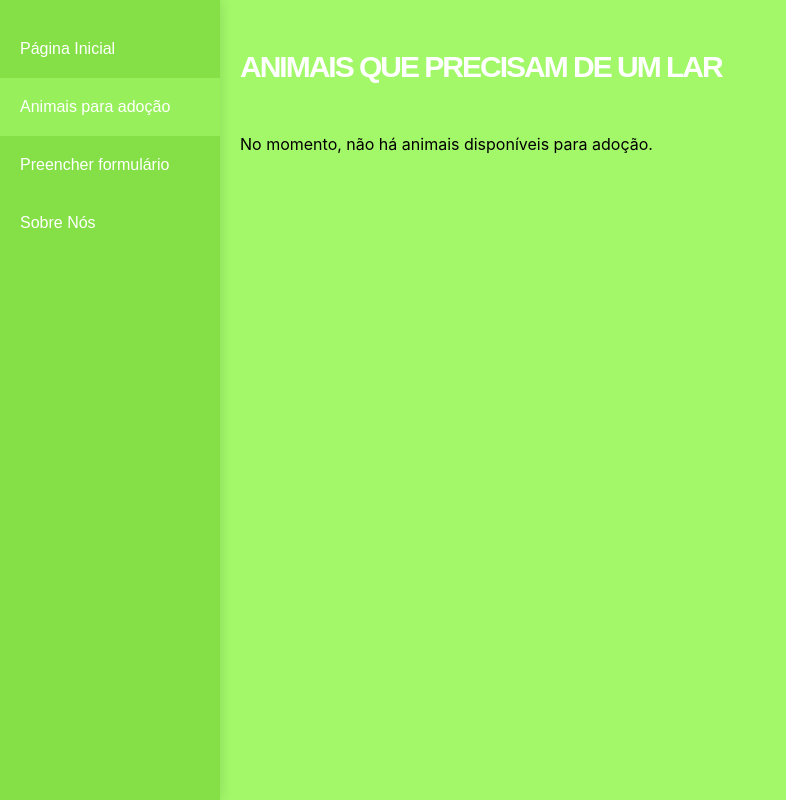
After one commit to yazzi0101/PatasQueUnem, a Django app: page /animais/ in a window 1280 px wide. The commit adds this page. Shown: the whole page, without its empty margins (0-786 px from the left). Run offline with Django 5.2, Linux system fonts and the light colour scheme; data that the repository does not hold is empty.

Commit message:
Atualiza página inicial e adiciona página de animais disponiveis

```diff
--- /dev/null
+++ b/animais/static/adopt.css
@@ -0,0 +1,167 @@
+* {
+    margin: 0;
+    padding: 0;
+    box-sizing: border-box;
+}
+
+.conteudo {
+    margin-left: 220px;
+    padding: 20px;
+}
+
+.titulo-site {
+color: #ffffff;
+font-family: 'poppins', sans-serif;
+font-size: 30px;
+font-weight: 700;
+
+
+margin-top: 30px;
+margin-bottom: 10px;
+letter-spacing: -2px;
+}
+
+
+body {
+    background-color: #a2f869;
+    display: flex;
+    flex-direction: column;
+    min-height: 100vh;
+
+    font-family: 'Inter', sans-serif;
+}
+
+.titulo-cards {
+    color: #ffffff;
+    text-align: center;
+    font-family: 'Inter', sans-serif;
+    font-size: 35px;
+    margin-top: 40px;
+    text-shadow: 2px 2px 4px rgba(0,0,0,0.2);
+}
+
+/* CSS para o container dos cards */
+.container {
+    display: flex;
+    flex-wrap: wrap;
+    gap: 20px;
+
+    margin-top: 50px;
+
+}
+
+.card:hover {
+    transform: translateY(-5px);
+    box-shadow: 0 4px 8px rgba(0,0,0,0.2);
+    transition: transform 0.3s, box-shadow 0.3s;
+}
+
+.card {
+    width: 250px;
+    padding: 20px;
+    background: #fff8fc;
+    border-radius: 20px;
+    font-family: Arial, sans-serif;
+}
+
+.card p {
+    color: black;
+    margin-top: 10px;
+}
+
+.card h3 {
+    margin-top: 10px;
+}
+
+.card img {
+    width: 100%;
+    height: 200px;
+    object-fit: cover;
+    border-radius: 12px;
+    margin-top: 15px;
+}
+
+/* SIDEBAR */
+.sidebar {
+    width: 220px;
+    height: 100vh;
+    background-color: #84e046;
+    box-shadow: 2px 0 10px rgba(0,0,0,0.1);
+
+    position: fixed;
+    left: 0;
+    top: 0;
+    justify-content: space-between;
+    padding-top: 20px;
+}
+
+/* MENU */
+.menu {
+    display: flex;
+    flex-direction: column;
+}
+
+/* LINKS */
+.menu a {
+    color: white;
+    text-decoration: none;
+
+    padding: 20px;
+
+    font-family: Arial, sans-serif;
+    transition: 0.3s;
+}
+
+/* HOVER EFFECT */
+.menu a:hover {
+    background-color: #befa96;
+}
+
+/* ACTIVE PAGE */
+.menu .active {
+    background-color: #97f05b;
+}
+
+
+/* BOTÃO PARA VER OS ANIMAIS */
+.area-animais {
+    display: flex;
+    justify-content: center;
+    margin-top: 30px;
+}
+
+.btn-animais {
+    background-color: #7b9c6d;
+    color: white;
+    text-decoration: none;
+    padding: 15px 30px;
+    border-radius: 10px;
+    font-family: Arial, sans-serif;
+    font-size: 18px;
+    font-weight: bold;
+    transition: 0.3s;
+}
+
+.btn-animais:hover {
+    background-color: #9cf37c;
+    transform: scale(1.05);
+}
+
+/* BOTÃO DE ADOTAR */
+.adopt-btn {
+    background-color: #7b9c6d;
+    color: white;
+    border: none;
+    padding: 10px 20px;
+    border-radius: 5px;
+    cursor: pointer;
+
+    transition: background-color 0.3s;
+
+    margin-top: 15px;
+}
+
+.adopt-btn:hover {
+    background-color: #9cf37c;
+    transform: scale(1.05);
+}
--- /dev/null
+++ b/animais/templates/adopt.html
@@ -0,0 +1,92 @@
+{% load static %}
+
+<!DOCTYPE html>
+<html lang="pt-BR">
+
+<head>
+
+    <meta charset="UTF-8">
+    <meta name="viewport" content="width=device-width, initial-scale=1.0">
+
+    <title>Animais disponíveis</title>
+
+    <link rel="stylesheet" href="{% static 'adopt.css' %}">
+
+</head>
+
+<body>
+
+    <main class="conteudo">
+
+        <h1 class="titulo-site">
+            ANIMAIS QUE PRECISAM DE UM LAR
+        </h1>
+
+        <div class="container">
+
+            {% for animal in animais %}
+
+                <div class="card">
+
+                    <img src="{{ animal.foto.url }}" alt="{{ animal.nome }}">
+
+                    <h3>{{ animal.nome }}</h3>
+
+                    <p>Espécie: {{ animal.especie }}</p>
+
+                    <p>
+                        Idade:
+                        {{ animal.idade }}
+                        {{ animal.get_unidade_idade_display|lower }}
+                        {{ animal.get_selecione_display }}
+                    </p>
+
+                    <p>Sexo: {{ animal.get_sexo_display }}</p>
+
+                    <a href="/adotar">
+                        <button class="adopt-btn">Adotar</button>
+                    </a>
+
+                </div>
+
+            {% empty %}
+
+                <p class="sem-animais">
+                    No momento, não há animais disponíveis para adoção.
+                </p>
+
+            {% endfor %}
+
+        </div>
+
+    </main>
+
+    <!-- SIDEBAR -->
+
+    <aside class="sidebar">
+
+        <nav class="menu">
+
+            <a href="/home">
+                Página Inicial
+            </a>
+
+             <a href="/AnimaisDisp" class="active">
+                Animais para adoção
+            </a>
+
+            <a href="/formulario">
+                Preencher formulário
+            </a>
+
+            <a href="/contato">
+                Sobre Nós
+            </a>
+
+        </nav>
+
+    </aside>
+
+</body>
+
+</html>
--- a/animais/urls.py
+++ b/animais/urls.py
@@ -3,4 +3,6 @@ from . import views
 
 urlpatterns = [
     path('', views.home, name='home'),
+
+    path('animais/', views.animais_disponiveis, name='animais_disponiveis'),
 ]
--- a/animais/views.py
+++ b/animais/views.py
@@ -6,3 +6,8 @@ def home(request):
     animais = Animal.objects.filter(adotado=False)
 
     return render(request, 'home.html', {'animais': animais})
+
+def animais_disponiveis(request):
+    animais = Animal.objects.filter(adotado=False)
+
+    return render(request, 'adopt.html', {'animais': animais})
```
Also changed, not shown: animais/static/home.css (+21 -67 lines), animais/templates/home.html (+12 -33 lines), 1 other file.
